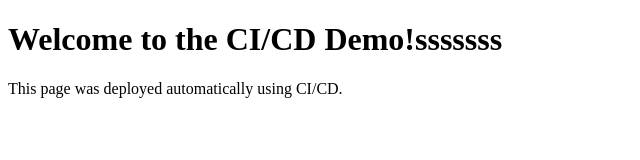
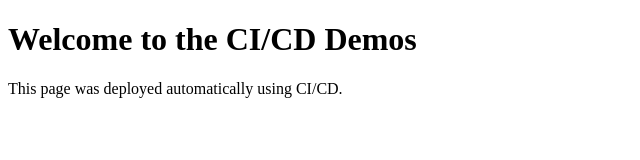
Before and after one commit to TonYacapin/CICD-DEMO, a website: page index.html in a window 1280 px wide. Shown: the whole page, without its empty margins (0-640 px from the left). Drawn offline with Linux system fonts and the light colour scheme.

Commit message:
Fixed the body at index.html

```diff
--- a/index.html
+++ b/index.html
@@ -6,7 +6,7 @@
   <title>CI/CD Demo</title>
 </head>
 <body>
-  <h1>Welcome to the CI/CD Demo!sssssss
+  <h1>Welcome to the CI/CD Demos
   </h1>
   <p>This page was deployed automatically using CI/CD.</p>
 </body>
```
